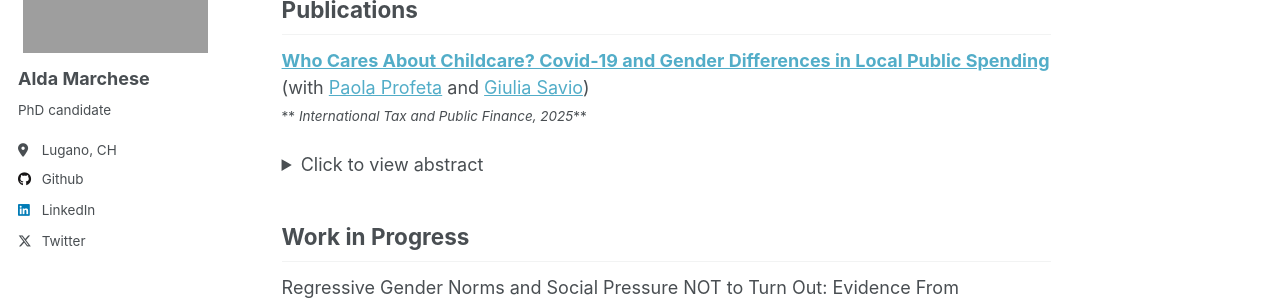
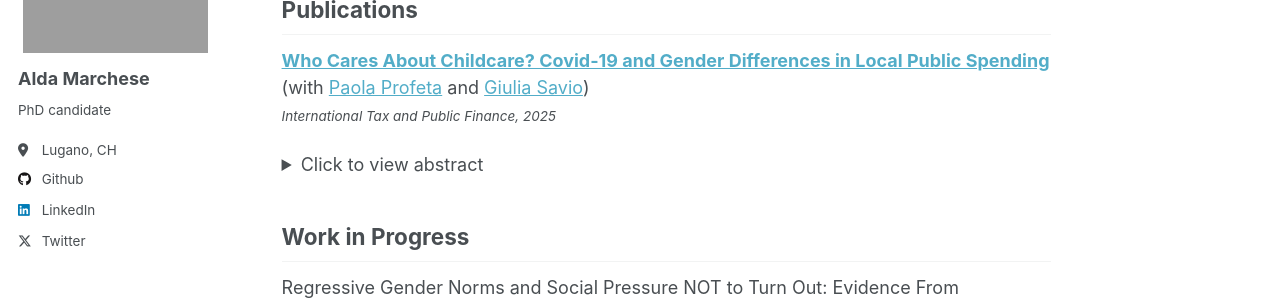
Before and after one commit to aldamarchese/aldamarchese.github.io, a Jekyll site: the page built from _pages/research.md, in a window 1280 px wide and 1020 px high. Shown: the part 197-497 px from the top of the window. Built offline with Jekyll 4.4.1, drawn with Linux system fonts in a browser that asks for light colours.

```diff
--- a/_pages/research.md
+++ b/_pages/research.md
@@ -9,7 +9,7 @@ redirect_from:
 ## Publications
 
   [**Who Cares About Childcare? Covid-19 and Gender Differences in Local Public Spending**](https://www.dropbox.com/scl/fi/3wgo6p8nz7fh3dbdpx8bu/Marchese_Profeta_Savio_childcare.pdf?rlkey=p1i9u543se4i06s2ajyp87t1x&dl=0) (with [Paola Profeta](https://sites.google.com/view/paola-profeta) and [Giulia Savio](https://sites.google.com/view/giuliasavioswebpage/home?authuser=0))  <br/>
-  <small> ** _International Tax and Public Finance, 2025_** <small>
+  <small>  _International Tax and Public Finance, 2025_ <small>
   <details>
   <summary>Click to view abstract</summary>
  The Covid-19 pandemic increased the salience of childcare and focused attention on the allocation of public funds for it. Focusing on Italy, one of the first countries severely impacted by the Covid-19 crisis, we analyze how male and female politicians responded to the Covid-19 pandemic in the allocation of funds to childcare. To assess causality, we analyze close mixed-gender races in Italian local elections in small municipalities without gender quotas from 2016 to 2023. Our findings show that pre Covid-19 female mayors spent more on childcare than male mayors. However, during the pandemic, the gender gap closed, as male mayors increased spending, a trend that continued in the post pandemic period.
```
